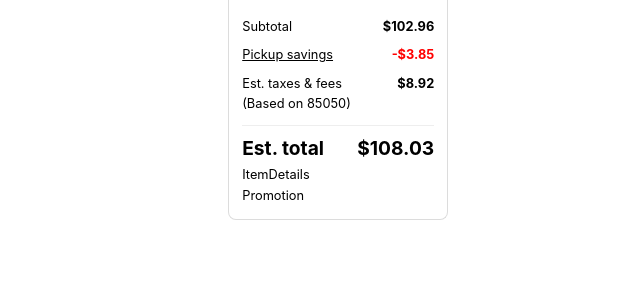
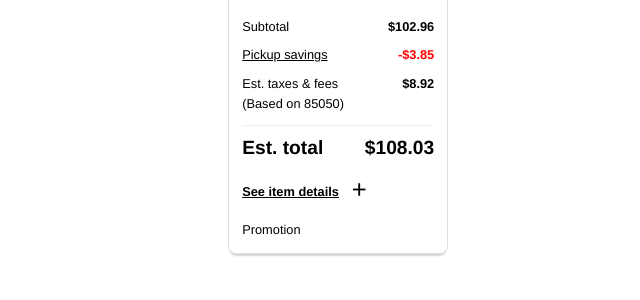
Before and after one commit to kevinqiyefa/Purchase-Summary, a React (Create React App) app: page / in a window 1280 px wide. Shown: the top 300 px of the page, without its empty margins (640-1280 px from the left). Built offline with nearby package versions, Linux system fonts and the light colour scheme.

Commit message:
finsihed item-details section

```diff
--- a/src/components/ItemDetails/index.js
+++ b/src/components/ItemDetails/index.js
@@ -1,9 +1,52 @@
 import React, { Component } from 'react';
 import './style.css';
+import itemImage from '../../assets/red-chair.jpeg';
 
 class ItemDetails extends Component {
+  state = {
+    isActive: false
+  };
+
+  handleClick = () => {
+    this.setState({ isActive: !this.state.isActive });
+  };
   render() {
-    return <div className="Item-Details-Main">ItemDetails</div>;
+    const { item_name, quantity } = this.props.itemDetails;
+    const { savings, subtotal } = this.props.pricing;
+    const discountedPrice = subtotal - savings;
+
+    const item = (
+      <div className="item-details">
+        <div id="item-picture">
+          <img src={itemImage} alt="chair" />
+        </div>
+        <div>
+          <div id="item-name">{item_name}</div>
+          <div id="item-qty">
+            <div className="item-saving-prices">
+              <span className="bold-text">${discountedPrice}</span>
+              <span className="bold-text item-subtotal">${subtotal}</span>
+            </div>
+            <div>Qty: {quantity}</div>
+          </div>
+        </div>
+      </div>
+    );
+
+    const itemDetails = this.state.isActive ? (
+      <div>
+        <div className="Item-Details-Title" onClick={this.handleClick}>
+          <h4>Hide item details </h4> <span id="minus" />
+        </div>
+        {item}
+        <hr />
+      </div>
+    ) : (
+      <div onClick={this.handleClick} className="Item-Details-Title">
+        <h4>See item details </h4> <span id="add" />
+      </div>
+    );
+    return <div className="Item-Details-Main">{itemDetails}</div>;
   }
 }
 
--- a/src/components/ItemDetails/style.css
+++ b/src/components/ItemDetails/style.css
@@ -0,0 +1,58 @@
+.Item-Details-Main {
+  width: 15em;
+}
+
+#add::after {
+  content: '\002B';
+}
+
+#minus::after {
+  content: '\2212';
+}
+
+.Item-Details-Title {
+  display: flex;
+  align-items: center;
+  cursor: pointer;
+}
+
+.Item-Details-Main h4 {
+  text-decoration: underline;
+}
+
+#add,
+#minus {
+  padding-left: 0.5em;
+  font-size: 2em;
+  padding-bottom: 0.25em;
+}
+
+.item-details {
+  display: flex;
+  margin-bottom: 1em;
+}
+
+#item-name {
+  font-size: 0.8em;
+}
+
+#item-qty {
+  display: flex;
+  justify-content: space-between;
+  font-size: 0.9em;
+  margin-bottom: 0.5em;
+}
+
+#item-picture img {
+  width: 5em;
+  padding-top: 0.5em;
+}
+.item-saving-prices {
+  display: flex;
+  flex-direction: column;
+}
+
+.item-subtotal {
+  color: gray;
+  text-decoration: line-through;
+}
--- a/src/components/PriceSummary/style.css
+++ b/src/components/PriceSummary/style.css
@@ -13,11 +13,13 @@
 .Price-Summary-Savings {
   position: relative;
   text-decoration: underline;
+  cursor: pointer;
 }
 .Price-Summary-Savings .tooltiptext {
   visibility: hidden;
   width: 18em;
   background-color: #eee;
+  cursor: text;
 
   text-align: center;
   border-radius: 6px;
--- a/src/components/PurchaseSummary/index.js
+++ b/src/components/PurchaseSummary/index.js
@@ -12,7 +12,7 @@
     return pricing ? (
       <div className="Purchase-Summary-Main">
         <PriceSummary pricing={pricing} />
-        <ItemDetails itemDetails={itemDetails} />
+        <ItemDetails itemDetails={itemDetails} pricing={pricing} />
         <Promotion />
       </div>
     ) : (
--- a/src/components/PurchaseSummary/style.css
+++ b/src/components/PurchaseSummary/style.css
@@ -8,6 +8,8 @@
   margin: 0 10%;
   text-align: left;
   font-size: 0.8em;
+  font-family: BogleWeb, Helvetica Neue, Helvetica, Arial, sans-serif;
+  box-shadow: 0 4px 2px -2px lightgrey;
 }
 
 .Purchase-Summary-Loader {
```
Also changed, not shown: src/assets/red-chair.jpeg (added).
